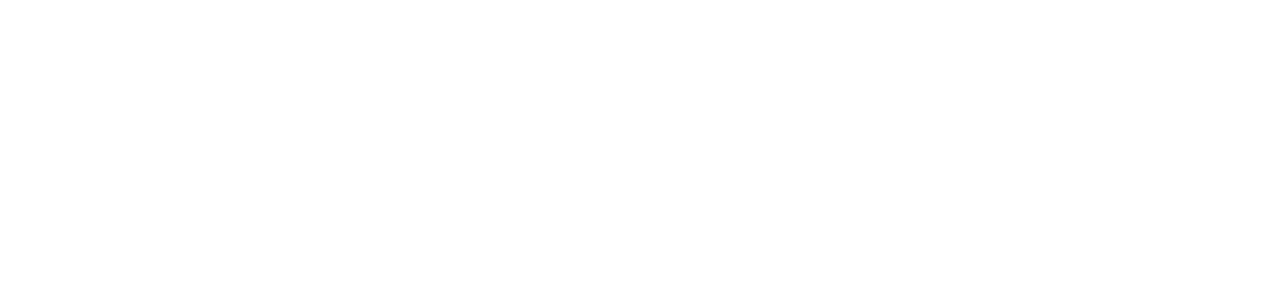
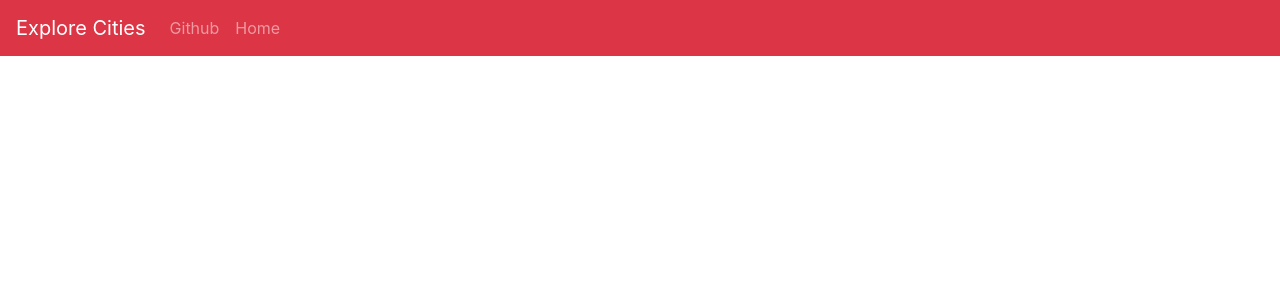
Before and after one commit to Codubee/ExploreCitiesMW4-6, a React (Create React App) app in the folder frontend/: page / in a window 1280 px wide. Shown: the top 300 px of the page. Built offline with nearby package versions, Linux system fonts and the light colour scheme.

Commit message:
The Navbar for Explore Cities

```diff
--- a/frontend/package.json
+++ b/frontend/package.json
@@ -10,6 +10,7 @@
     "enzyme": "^3.11.0",
     "enzyme-adapter-react-16": "^1.15.5",
     "react": "^17.0.1",
+    "react-bootstrap": "^1.4.0",
     "react-dom": "^17.0.1",
     "react-scripts": "4.0.0",
     "react-test-renderer": "^17.0.1",
--- a/frontend/src/App.js
+++ b/frontend/src/App.js
@@ -1,9 +1,12 @@
 import logo from './logo.svg';
 import './App.css';
 import LandingPage from './components/LandingPage/LandingPage'
+import Navbar from './Navbar'
 function App() {
-  return (
+  return (<div>
+    <Navbar/>
     <LandingPage/>
+    </div>
   );
 }
 
--- /dev/null
+++ b/frontend/src/Navbar.js
@@ -0,0 +1,18 @@
+
+import * as ReactBootStrap from 'react-bootstrap'
+function Navbar(){
+    return (<div>
+        <ReactBootStrap.Navbar collapseOnSelect expand="lg" bg="danger" variant="dark">
+      <ReactBootStrap.Navbar.Brand href="#home">Explore Cities</ReactBootStrap.Navbar.Brand>
+      <ReactBootStrap.Navbar.Toggle aria-controls="responsive-navbar-nav" />
+      <ReactBootStrap.Navbar.Collapse id="responsive-navbar-nav">
+        <ReactBootStrap.Nav className="mr-auto">
+          <ReactBootStrap.Nav.Link href="https://github.com/Codubee/ExploreCitiesMW4-6">Github</ReactBootStrap.Nav.Link>
+          <ReactBootStrap.Nav.Link href="#home">Home</ReactBootStrap.Nav.Link>
+        </ReactBootStrap.Nav>
+      </ReactBootStrap.Navbar.Collapse>
+    </ReactBootStrap.Navbar>
+        </div>
+      );
+}
+export default Navbar;
```
Also changed, not shown: 1 other file (tests, documents, lock files or other folders).
